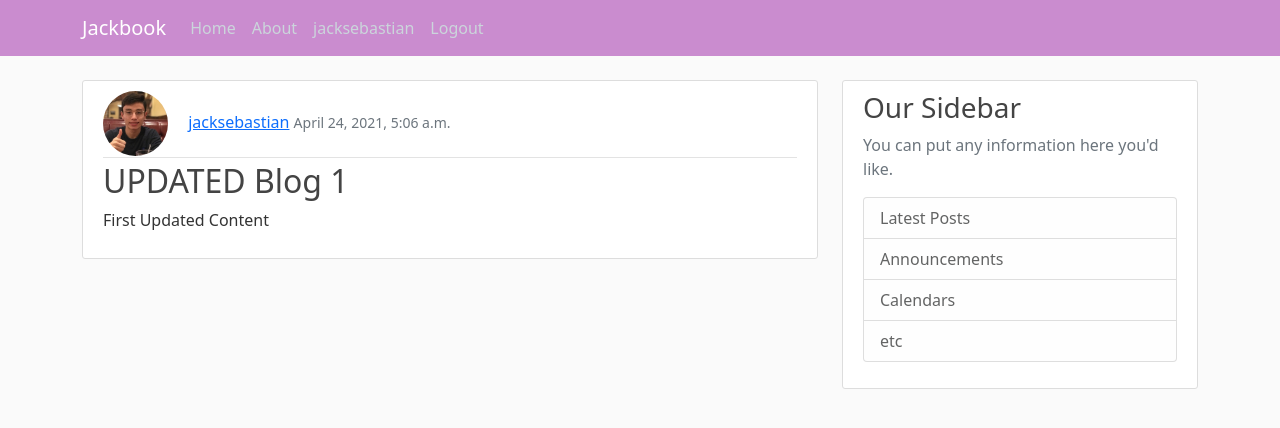
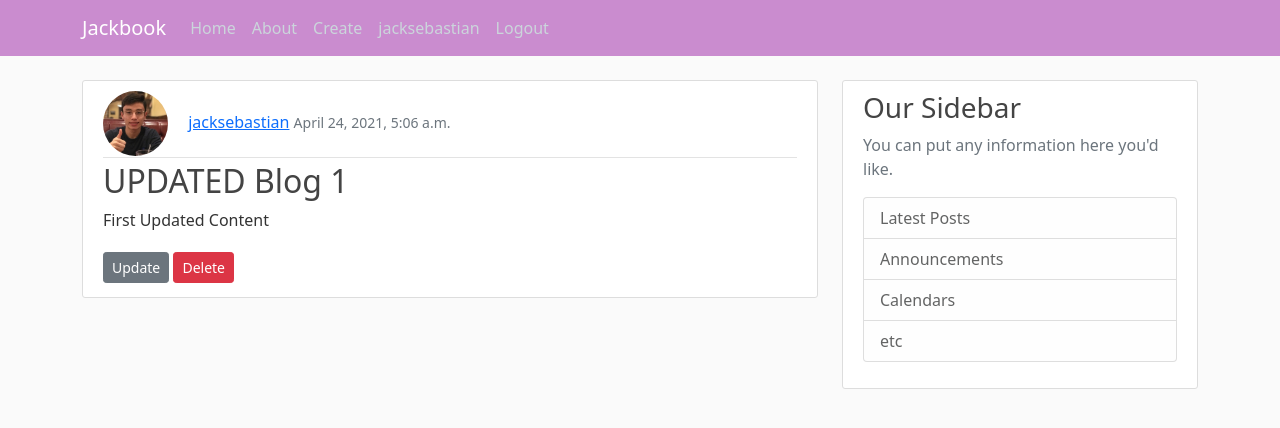
Before and after one commit to jacksebastian17/jackbook, a Django app: page /post/1/ in a window 1280 px wide. Shown: the top 428 px of the page. Run offline with Django 3.2, Linux system fonts and the light colour scheme; a user stored in the database is signed in; data comes from the database, SQL or seed files in the repository.

Commit message:
update and delete buttons added to posts

```diff
--- a/django_project/blog/templates/blog/base.html
+++ b/django_project/blog/templates/blog/base.html
@@ -33,6 +33,7 @@
                         <!-- Navbar Right Side -->
                         <div class="navbar-nav">
                             {% if user.is_authenticated %}
+                                <a class="nav-item nav=item nav-link" href="{% url 'post-create' %}">Create</a>
                                 <a class="nav-item nav=item nav-link" href="{% url 'profile' %}">{{ user.username }}</a>
                                 <a class="nav-item nav=item nav-link" href="{% url 'logout' %}">Logout</a>
                             {% else %}
--- a/django_project/blog/templates/blog/post_detail.html
+++ b/django_project/blog/templates/blog/post_detail.html
@@ -9,6 +9,10 @@
             </div>
             <h2 class="article-title">{{ object.title }}</h2>
             <p class="article-content">{{ object.content }}</p>
+            {% if object.author == user %}
+                <a class="btn btn-secondary btn-sm mt-1 mb-1" href="{% url 'post-update' object.id %}">Update</a>
+                <a class="btn btn-danger btn-sm mt-1 mb-1" href="{% url 'post-delete' object.id %}">Delete</a>
+            {% endif %}
         </div>
     </article>
 {% endblock content %}
```
